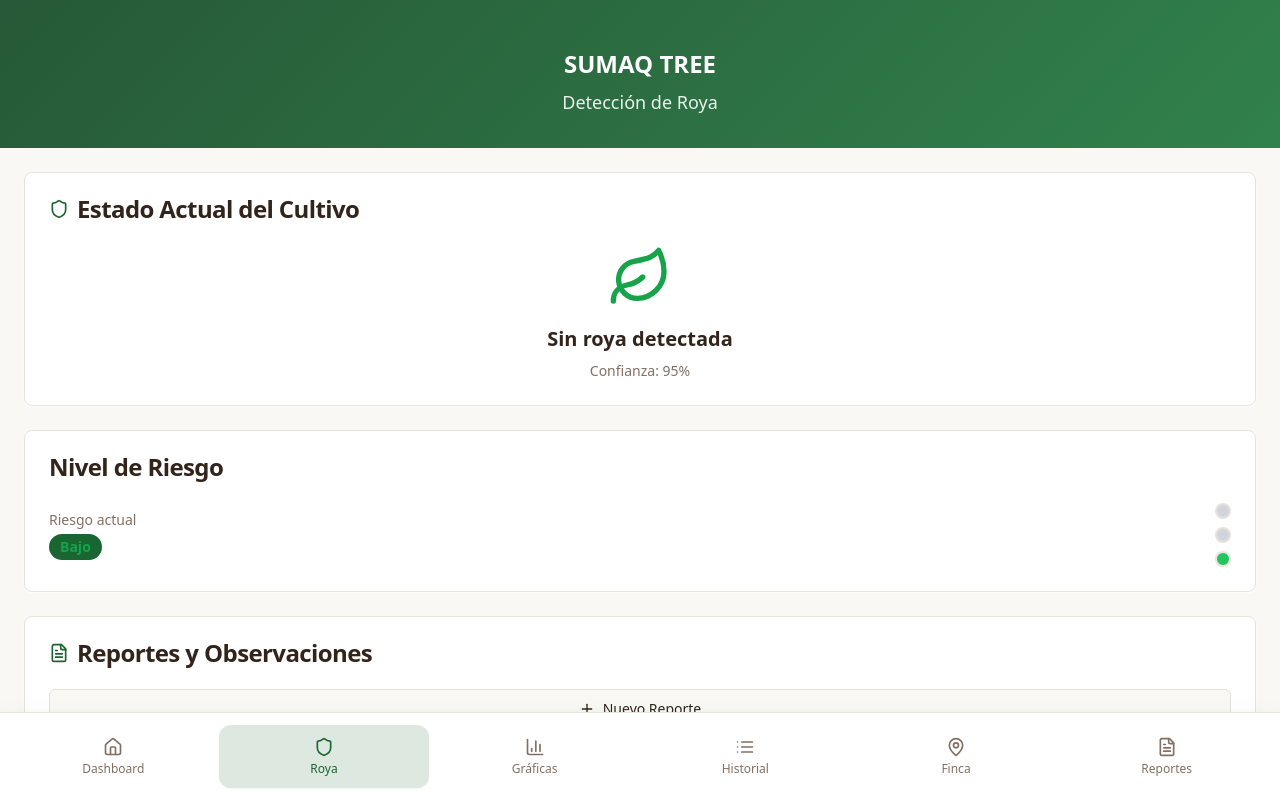
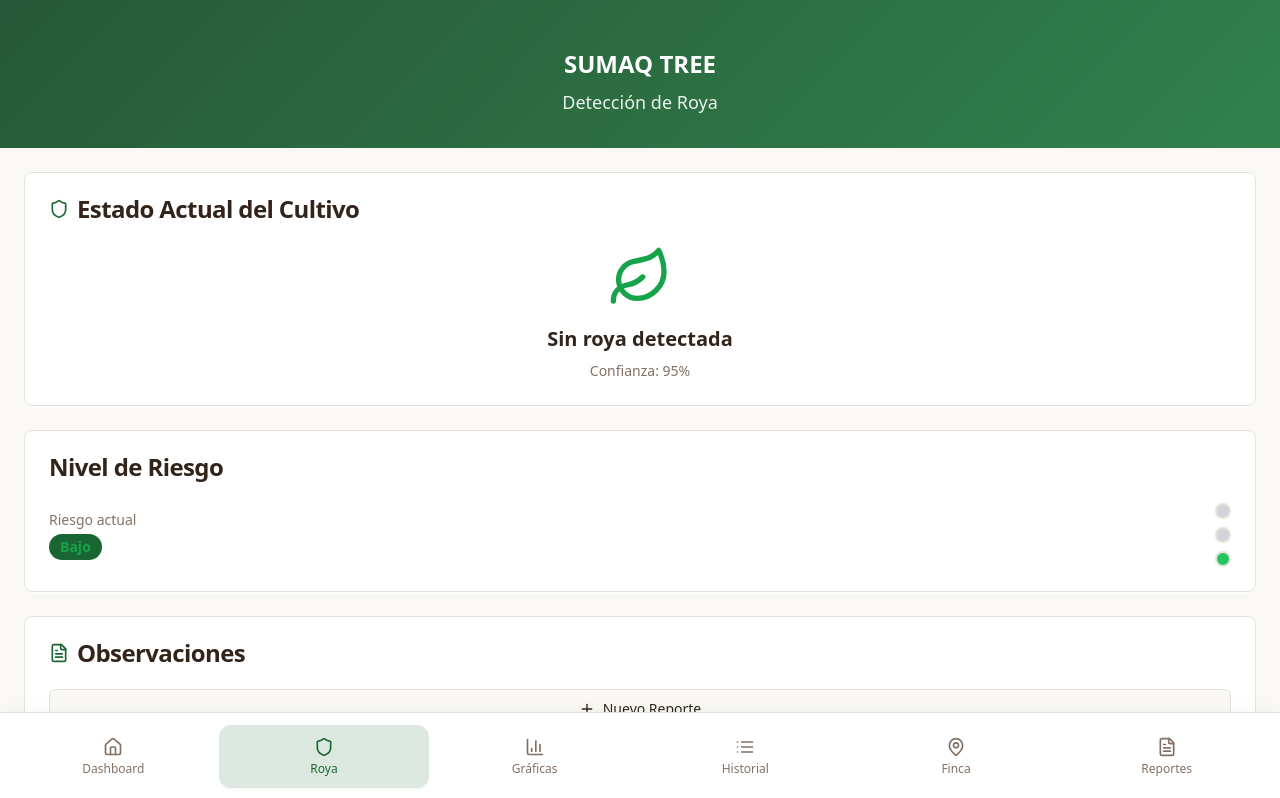
Before and after one commit to AldoLunaBueno/sumaq-front, a React (Vite) app: page /roya in a window 1280 px wide. Shown: the top 798 px of the page. Built offline with nearby package versions, Linux system fonts and the light colour scheme.

Commit message:
cambio Reportes y Observaciones a solo obs...

```diff
--- a/src/pages/RoyaDetection.tsx
+++ b/src/pages/RoyaDetection.tsx
@@ -101,7 +101,7 @@ export default function RoyaDetection() {
           <CardHeader>
             <CardTitle className="flex items-center gap-2">
               <FileText className="h-5 w-5 text-primary" />
-              Reportes y Observaciones
+              Observaciones
             </CardTitle>
           </CardHeader>
           <CardContent className="space-y-4">
```
